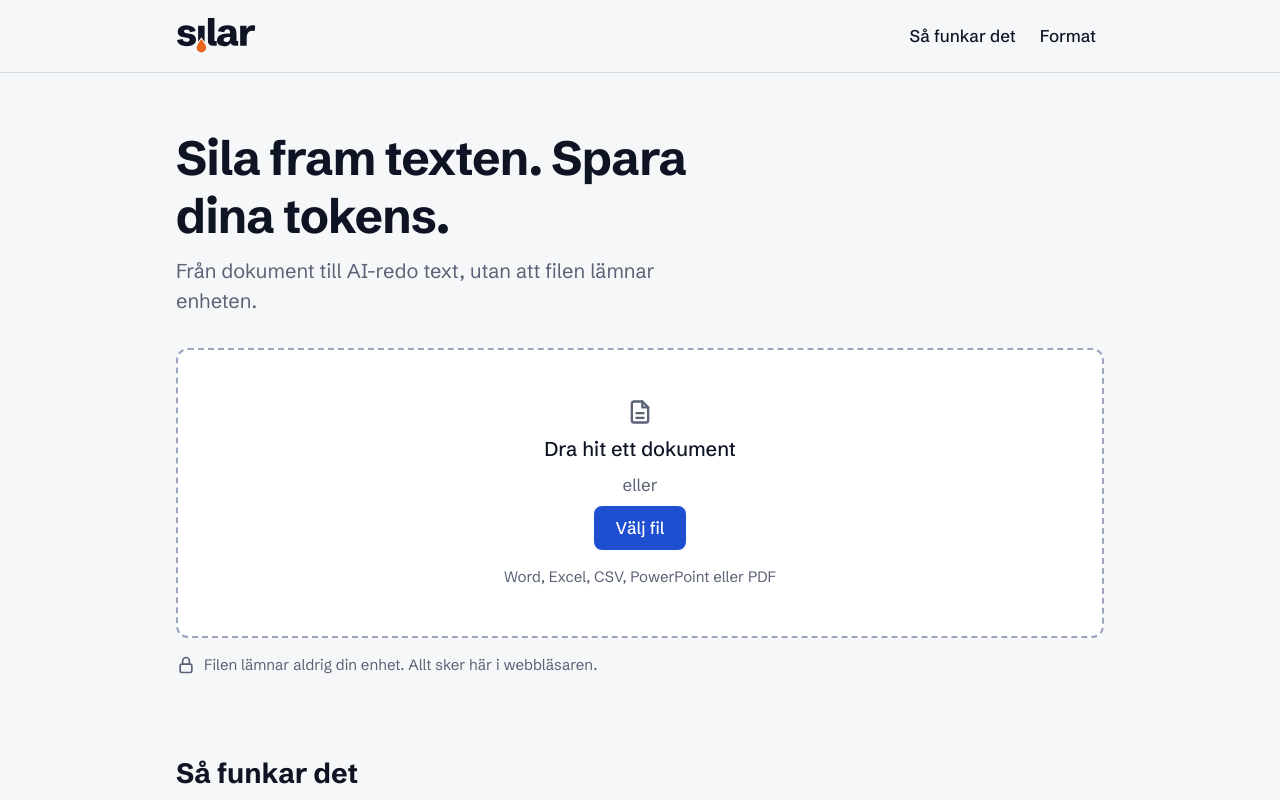
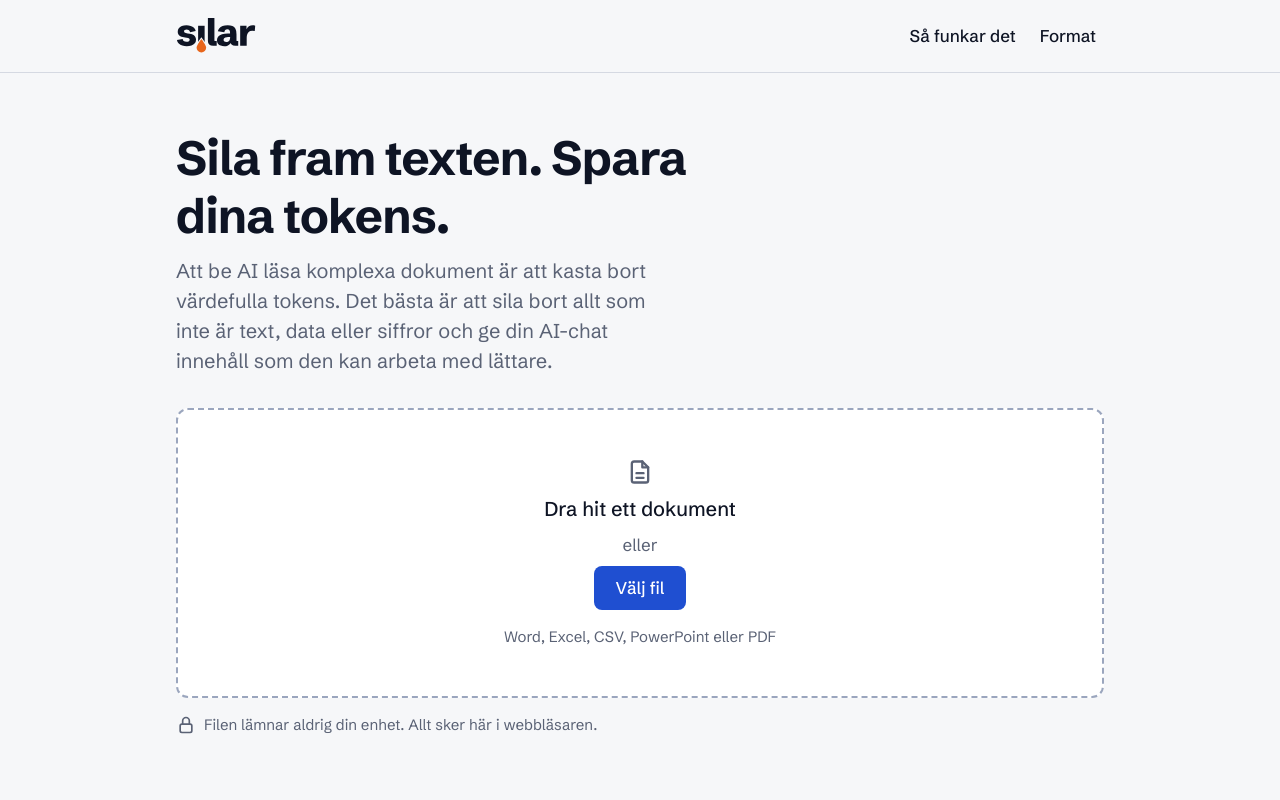
Before and after one commit to promptagency/silar, a React (Vite) app: page / in a window 1280 px wide. Shown: the top 800 px of the page. Built offline with nearby package versions, Linux system fonts and the light colour scheme.

Commit message:
Subtitle: tokens instead of the privacy line

```diff
--- a/src/ui/App.tsx
+++ b/src/ui/App.tsx
@@ -116,7 +116,7 @@ export function App() {
       <main>
         <section className="wrap hero" aria-labelledby="hero-title">
           <h1 id="hero-title">Sila fram texten. Spara dina tokens.</h1>
-          <p className="sub">Från dokument till AI-redo text, utan att filen lämnar enheten.</p>
+          <p className="sub">Att be AI läsa komplexa dokument är att kasta bort värdefulla tokens. Det bästa är att sila bort allt som inte är text, data eller siffror och ge din AI-chat innehåll som den kan arbeta med lättare.</p>
 
           <input ref={input} type="file" accept={ACCEPT} hidden onChange={(e) => void handle(e.target.files?.[0])} />
 
```
Also changed, not shown: 1 other file (tests, documents, lock files or other folders).
